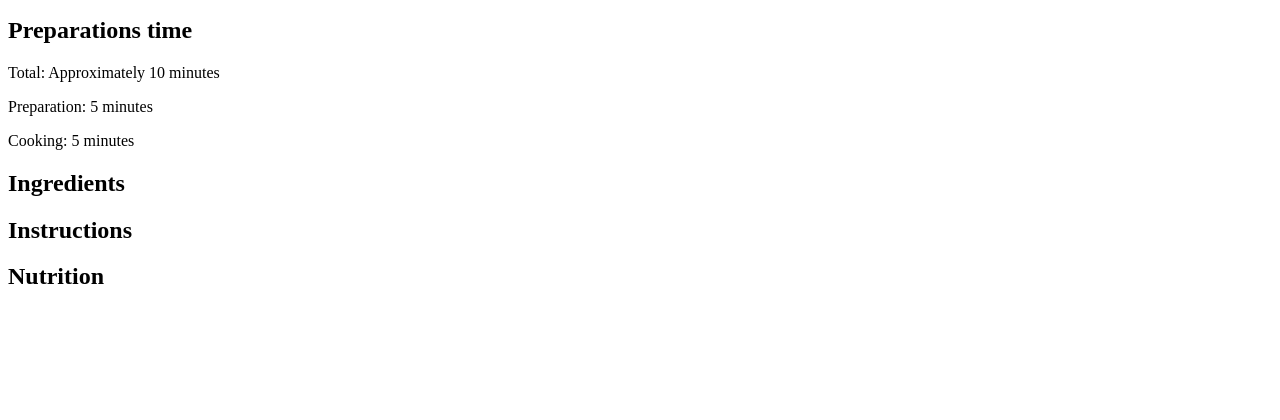
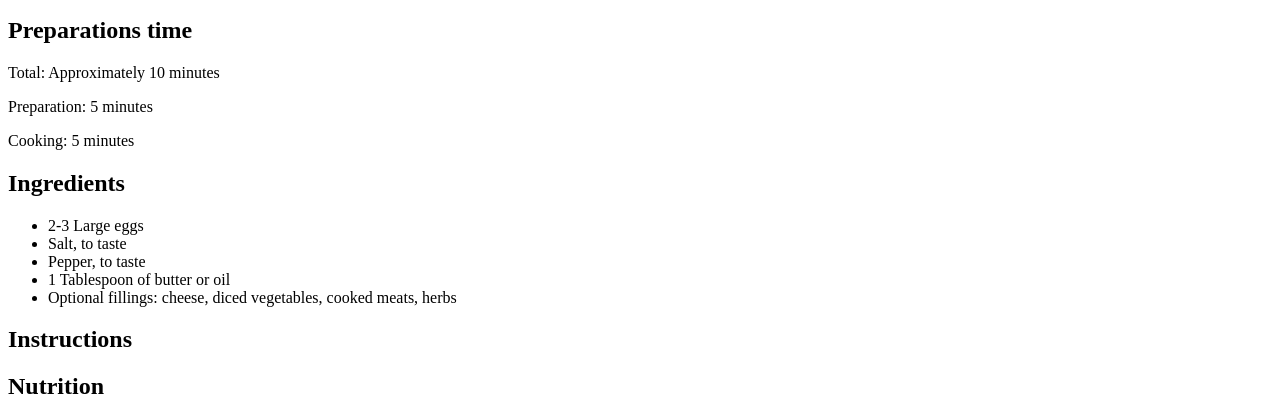
Before and after one commit to williandpg/recipe-page, a plain HTML site: page index.html in a window 1280 px wide. Shown: the part 713-1133 px from the top of the page. Before the commit the page ends 1023 px from the top, so only its background shows below. Drawn offline with Linux system fonts and the light colour scheme.

Commit message:
Add ingredients

```diff
--- a/index.html
+++ b/index.html
@@ -21,6 +21,13 @@
     </div>
     <div>
         <h2>Ingredients</h2>
+        <ul>
+            <li>2-3 Large eggs</li>
+            <li>Salt, to taste</li>
+            <li>Pepper, to taste</li>
+            <li>1 Tablespoon of butter or oil</li>
+            <li>Optional fillings: cheese, diced vegetables, cooked meats, herbs</li>
+        </ul>
     </div>
     <div>
         <h2>Instructions</h2>
```
